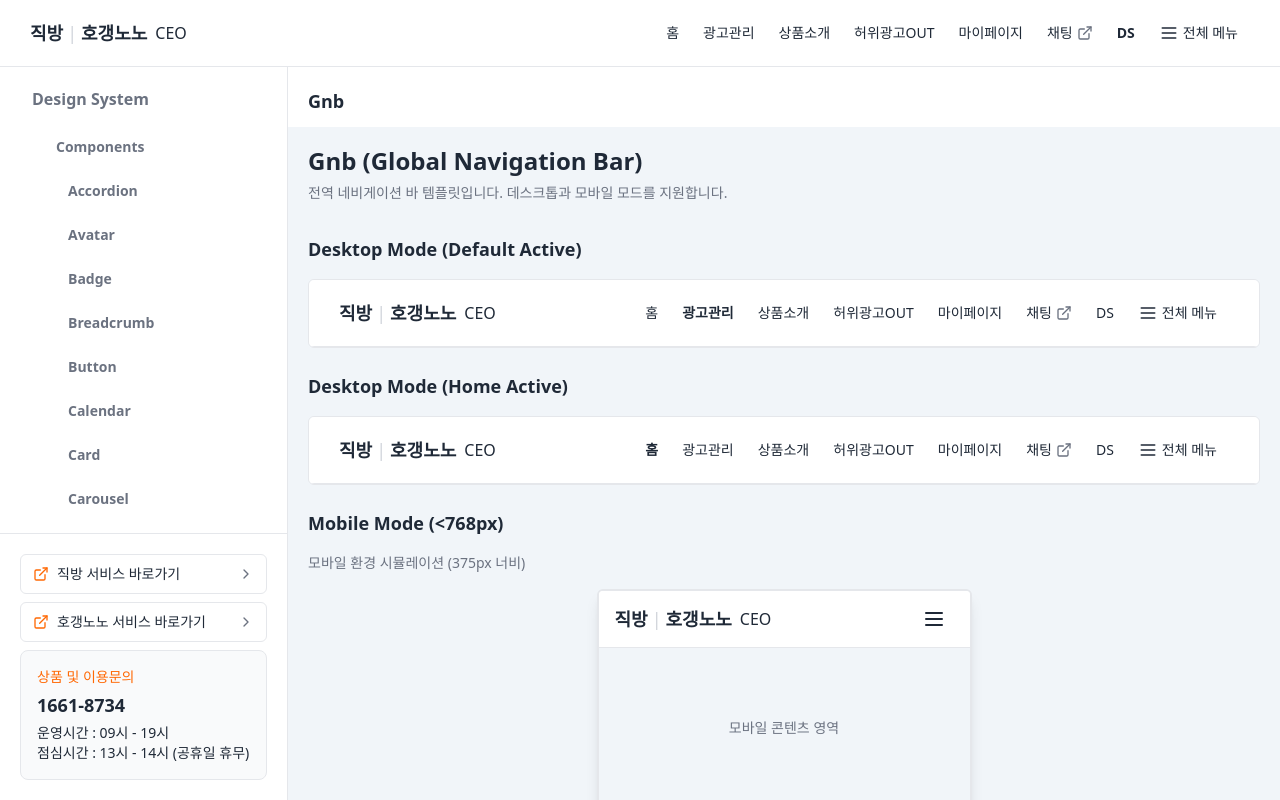
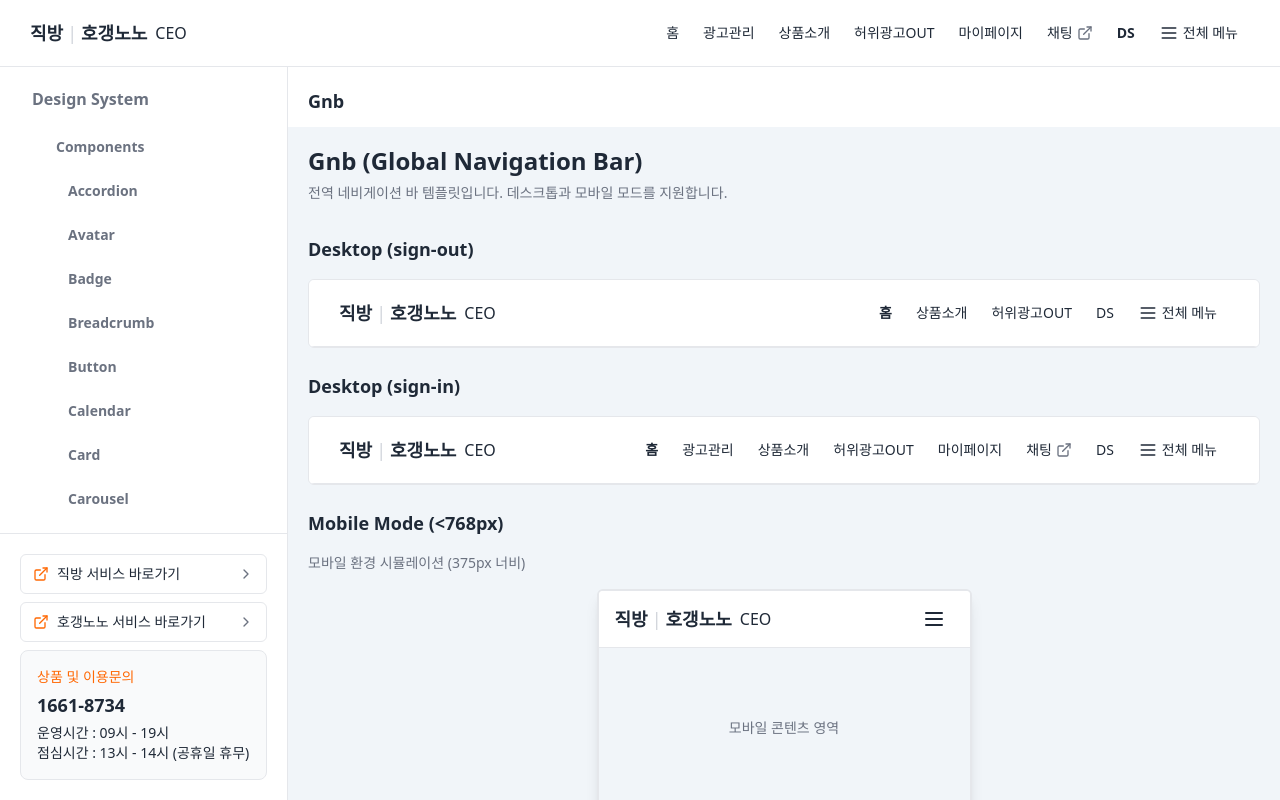
Before and after one commit to elfgee/Ceo, a React (Vite) app: page /design-system/templates/gnb in a window 1280 px wide. Built offline with nearby package versions, Linux system fonts and the light colour scheme.

Commit message:
Adjust GNB hover and template variants.
Show sign-in/out menu examples and primary hover text.

```diff
--- a/src/app/templates/Gnb.tsx
+++ b/src/app/templates/Gnb.tsx
@@ -63,13 +63,13 @@ function MenuItem({
     <button
       type="button"
       className={cn(
-        "flex h-14 items-center justify-center px-3 text-sm transition-colors hover:bg-muted focus-visible:outline-none focus-visible:ring-2 focus-visible:ring-ring md:h-[66px]",
+        "flex h-14 items-center justify-center px-3 text-sm text-foreground transition-colors hover:text-primary focus-visible:outline-none focus-visible:ring-2 focus-visible:ring-ring md:h-[66px]",
         className
       )}
       onClick={onClick}
     >
       {hasIcon ? <Menu className="mr-1 h-5 w-5 text-foreground" /> : null}
-      <span className={cn("leading-[18px] text-foreground", isActive ? "font-bold" : "font-normal")}>{label}</span>
+      <span className={cn("leading-[18px]", isActive ? "font-bold" : "font-normal")}>{label}</span>
       {hasExternalLink ? <ExternalLink className="ml-1 h-4 w-4 text-mutedForeground" /> : null}
     </button>
   );
@@ -237,14 +237,14 @@ export function GnbTemplate() {
   return (
     <div className="flex w-full flex-col gap-10 bg-canvas-100 p-8">
       <section className="grid gap-2">
-        <h3 className="text-sm font-medium text-mutedForeground">Variant 1: Desktop (Default Active)</h3>
+        <h3 className="text-sm font-medium text-mutedForeground">Variant 1: Desktop (sign-out)</h3>
         <div className="overflow-hidden rounded-card border border-border bg-background">
-          <Gnb mode="desktop" activeItem="광고관리(등록)" />
+          <Gnb mode="desktop" activeItem="홈" items={["홈", "상품소개", "허위광고OUT", "DS"]} />
         </div>
       </section>
 
       <section className="grid gap-2">
-        <h3 className="text-sm font-medium text-mutedForeground">Variant 2: Desktop (Home Active)</h3>
+        <h3 className="text-sm font-medium text-mutedForeground">Variant 2: Desktop (sign-in)</h3>
         <div className="overflow-hidden rounded-card border border-border bg-background">
           <Gnb mode="desktop" activeItem="홈" />
         </div>
--- a/src/pages/design-system/TemplateGnb.tsx
+++ b/src/pages/design-system/TemplateGnb.tsx
@@ -13,14 +13,14 @@ export function TemplateGnb() {
 
       <div className="flex flex-col gap-6">
         <section className="flex flex-col gap-4">
-          <h2 className="text-lg font-bold leading-7 text-foreground">Desktop Mode (Default Active)</h2>
+          <h2 className="text-lg font-bold leading-7 text-foreground">Desktop (sign-out)</h2>
           <div className="overflow-hidden rounded-[6px] border border-border bg-background">
-            <Gnb mode="desktop" activeItem="광고관리" />
+            <Gnb mode="desktop" activeItem="홈" items={["홈", "상품소개", "허위광고OUT", "DS"]} />
           </div>
         </section>
 
         <section className="flex flex-col gap-4">
-          <h2 className="text-lg font-bold leading-7 text-foreground">Desktop Mode (Home Active)</h2>
+          <h2 className="text-lg font-bold leading-7 text-foreground">Desktop (sign-in)</h2>
           <div className="overflow-hidden rounded-[6px] border border-border bg-background">
             <Gnb mode="desktop" activeItem="홈" />
           </div>
```
